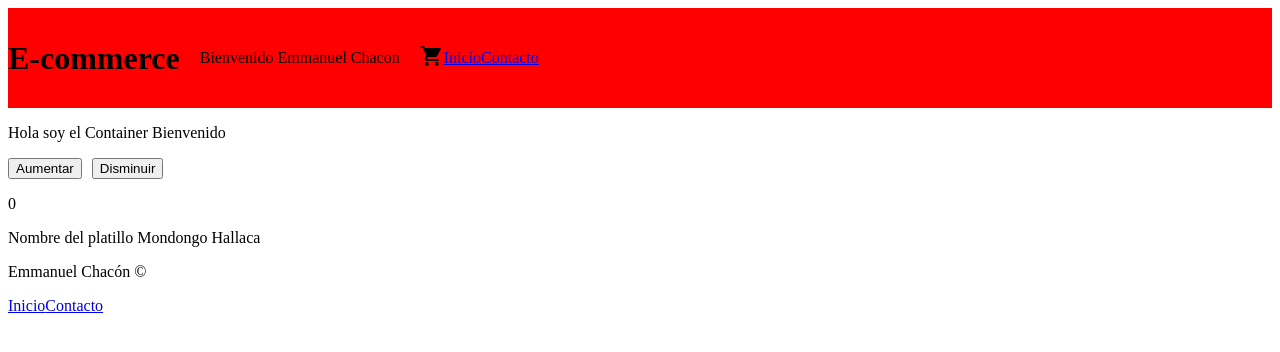
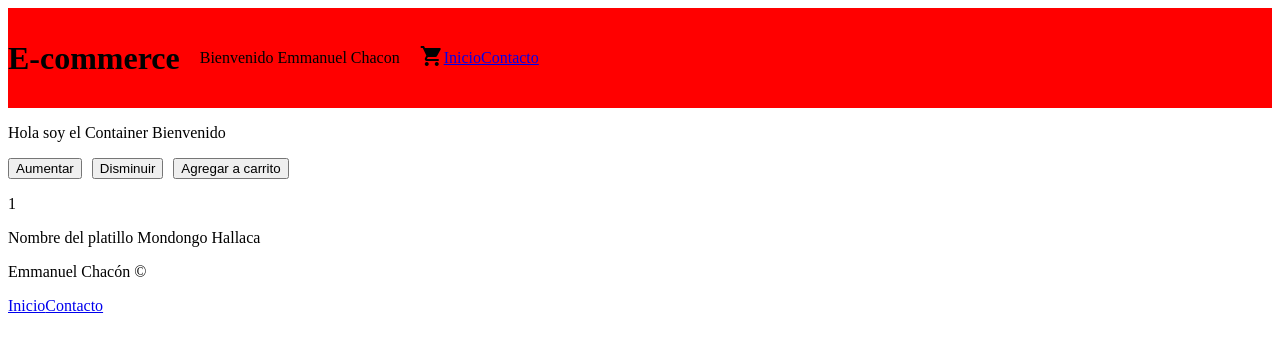
Before and after one commit to EmmanuelChacon-ve/primerapp, a React (Create React App) app: page / in a window 1280 px wide. Shown: the top 352 px of the page. Built offline with nearby package versions, Linux system fonts and the light colour scheme.

Commit message:
contadorconprops

```diff
--- a/src/componentes/CartWidget.js
+++ b/src/componentes/CartWidget.js
@@ -2,8 +2,8 @@ const CartWidget = () => {
     return (
         <div>
             <span className="material-icons">
-shopping_cart
-</span>
+            shopping_cart
+             </span>
 
         </div>
 
--- a/src/componentes/ItemCount.js
+++ b/src/componentes/ItemCount.js
@@ -1,12 +1,23 @@
 import {useState, useEffect} from "react"
 
-const Botton = () => {
 
-    // const [saludo,setSaludo] = useState("Hola")
-    const [contador,setContador] = useState(0)
+
+const Botton = ({initial,stock,onAdd}) => {
+
+
+
+
+    const [contador,setContador] = useState(initial)
     useEffect(() =>{
         console.log("Sea ha iniciado el contador")
     },[])
+
+    if(contador>=stock){
+        alert("no hay mas productos")
+
+    }
+
+
     const sumarcontador = () => {
 
 
@@ -21,11 +32,19 @@ const Botton = () => {
 
     }
 
+
+
+
+
+
+
     return (
         <div>
             <button onClick={sumarcontador}>Aumentar</button>
             <button onClick={disminuircontador}>Disminuir</button>
+            <button onClick={() => onAdd()}>Agregar a carrito</button>
             <p>{contador}</p>
+
         </div>
     )
 }
--- a/src/componentes/ItemlistContainer.js
+++ b/src/componentes/ItemlistContainer.js
@@ -1,10 +1,10 @@
 import Botton from "./ItemCount"
 import ItemList from "./ItemList"
-const Container = ({nombre,apellido}) => {
+const Container = ({nombre,apellido,stock,initial}) => {
     return (
         <div>
             <p>Hola soy el Container Bienvenido {nombre} {apellido}</p>
-            <Botton/>
+            <Botton stock={10} initial={1} onAdd={() => { alert("Gracias por tu compra")}}/>
 
         </div>
     )
```
